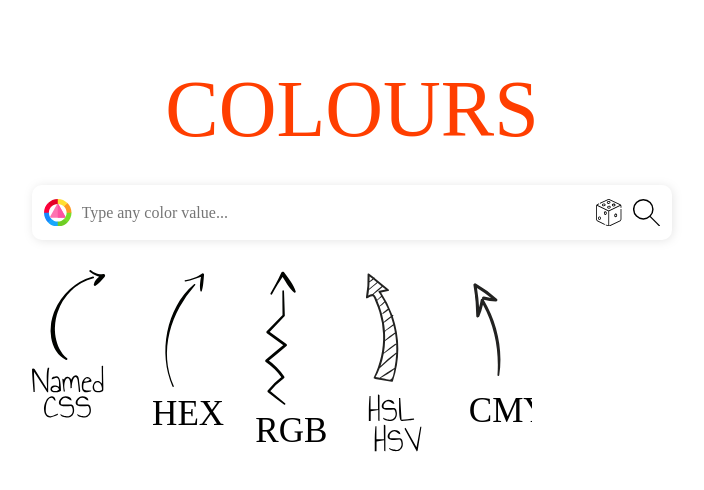
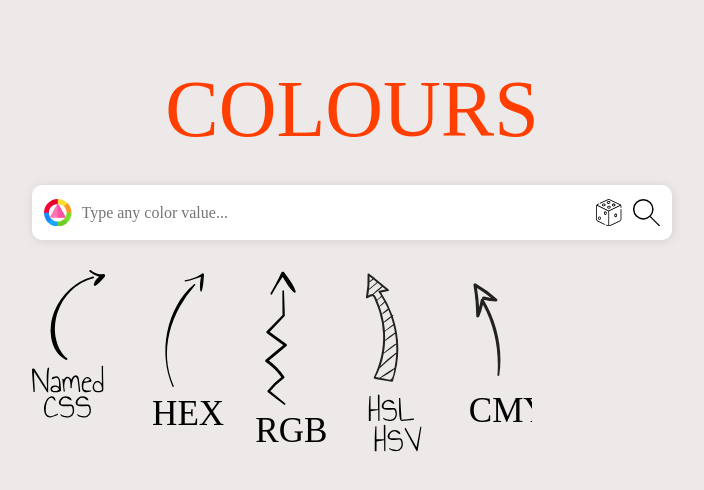
Before and after one commit to EricRovell/colors, a Svelte app: page / in a window 1280 px wide. Shown: the top 490 px of the page, without its empty margins (288-992 px from the left). Built offline with nearby package versions, Linux system fonts and the light colour scheme.

Commit message:
custom prop css

```diff
--- a/src/App.svelte
+++ b/src/App.svelte
@@ -6,3 +6,11 @@
 <body>
   <Router {routes} />
 </body>
+
+<style>
+  /* @import "@styles/themes.css"; */
+
+  :root {
+    --bg: #eee9e9;
+  }
+</style>
```
